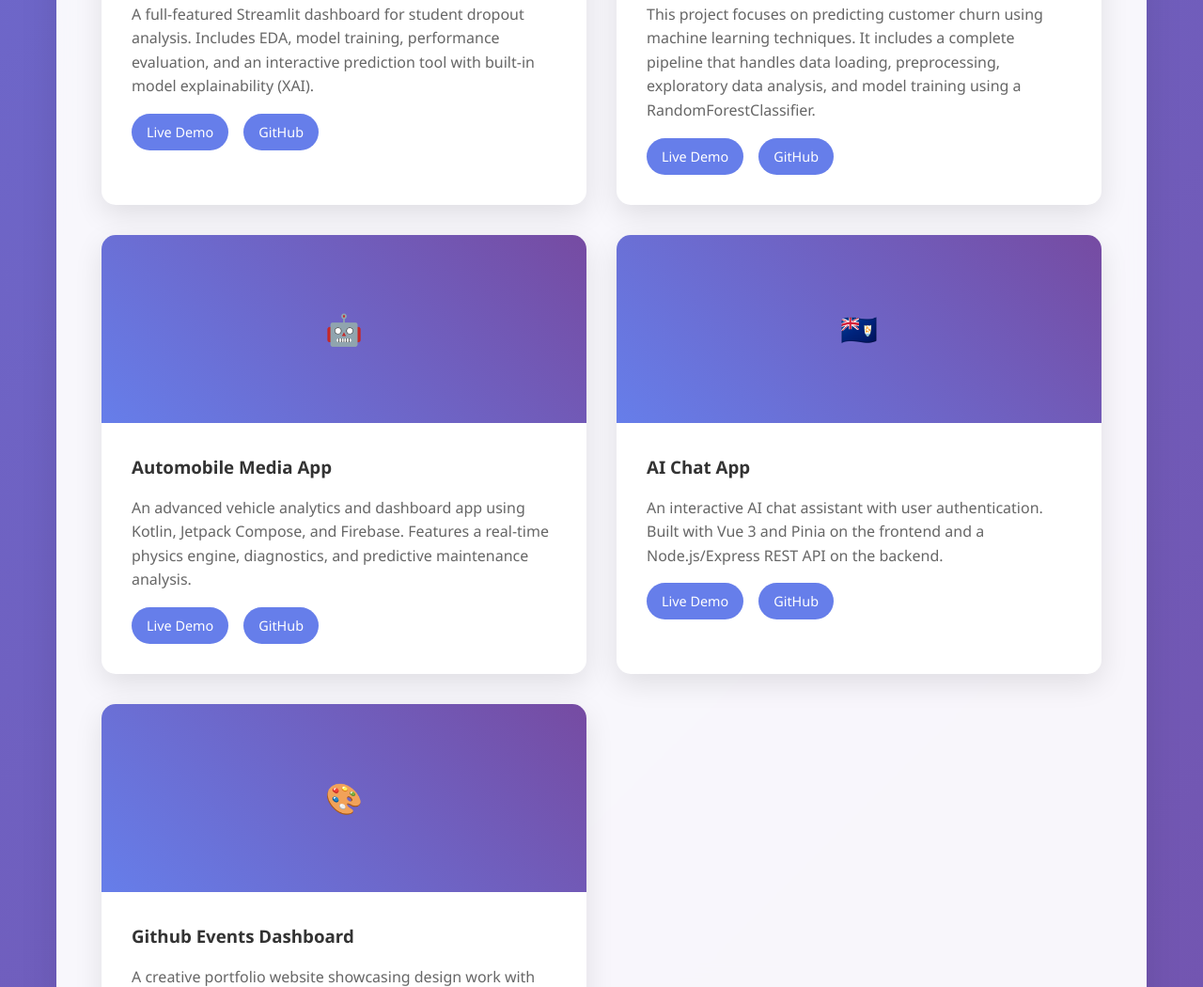
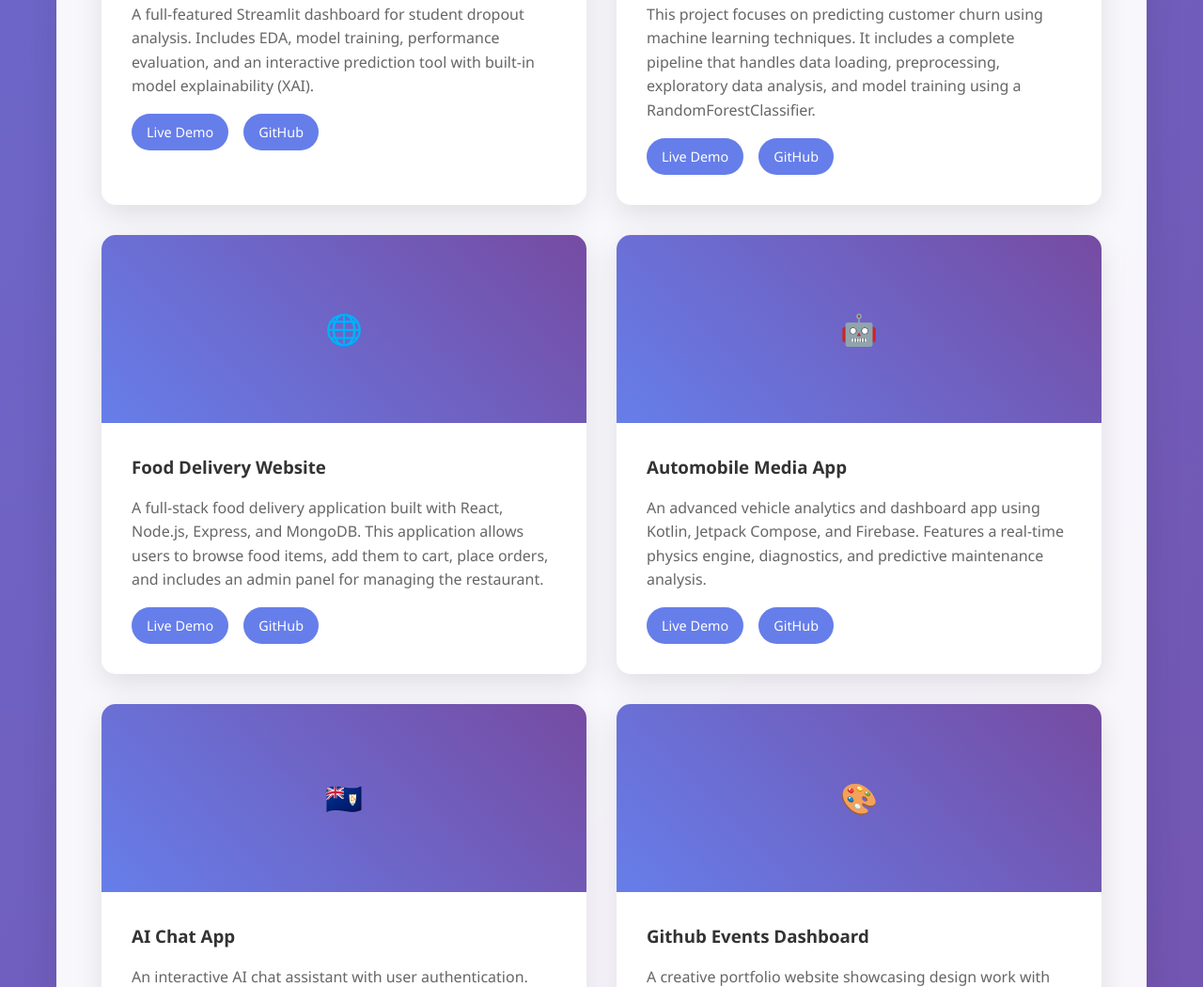
Before and after one commit to swapnil12348/PersonalPortfolio, a plain HTML site: page index.html in a window 1280 px wide. Shown: the part 3296-4346 px from the top of the page at 94% size. Drawn offline with Linux system fonts and the light colour scheme.

Commit message:
Update index.html

```diff
--- a/index.html
+++ b/index.html
@@ -486,6 +486,17 @@
                     </div>
                 </div>
                 <div class="project-card">
+                    <div class="project-image">🌐</div>
+                    <div class="project-content">
+                        <h3>Food Delivery Website</h3>
+                        <p>A full-stack food delivery application built with React, Node.js, Express, and MongoDB. This application allows users to browse food items, add them to cart, place orders, and includes an admin panel for managing the restaurant.</p>
+                        <div class="project-links">
+                            <a href="https://food-del-frontend-kamc.onrender.com/">Live Demo</a>
+                            <a href="https://github.com/swapnil12348/food-del">GitHub</a>
+                        </div>
+                    </div>
+                </div>
+                <div class="project-card">
                     <div class="project-image">🤖</div>
                     <div class="project-content">
                         <h3>Automobile Media App</h3>
```
